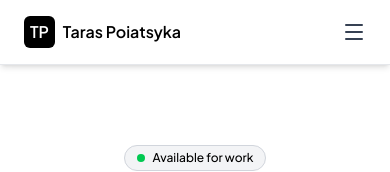
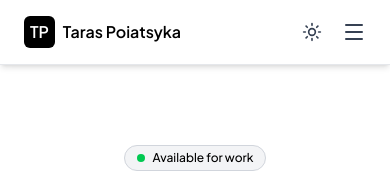
Before and after one commit to tvsxar/taras-portfolio, a Next.js app: page / in a window 390 px wide. Shown: the top 172 px of the page. Built offline with nearby package versions, Linux system fonts and the light colour scheme.

Commit message:
feat: add theme button to mobile version

```diff
--- a/src/components/Navbar.tsx
+++ b/src/components/Navbar.tsx
@@ -46,7 +46,15 @@ function Navbar() {
                     </p>
                 </div>
 
-                <div className="flex items-center md:hidden">
+                <div className="flex items-center gap-5 md:hidden">
+                    <div className="items-center flex md:hidden">
+                        <button
+                            onClick={handleChangeTheme}
+                            className="cursor-pointer text-gray-700 dark:text-gray-100 hover:text-black dark:hover:text-gray-300 transition-colors">
+                            <Sun size={20} />
+                        </button>
+                    </div>
+
                     <button
                         onClick={toggleMobileMenu}
                         className="cursor-pointer text-gray-700 dark:text-gray-100 hover:text-black transition-colors md:hidden">
```
